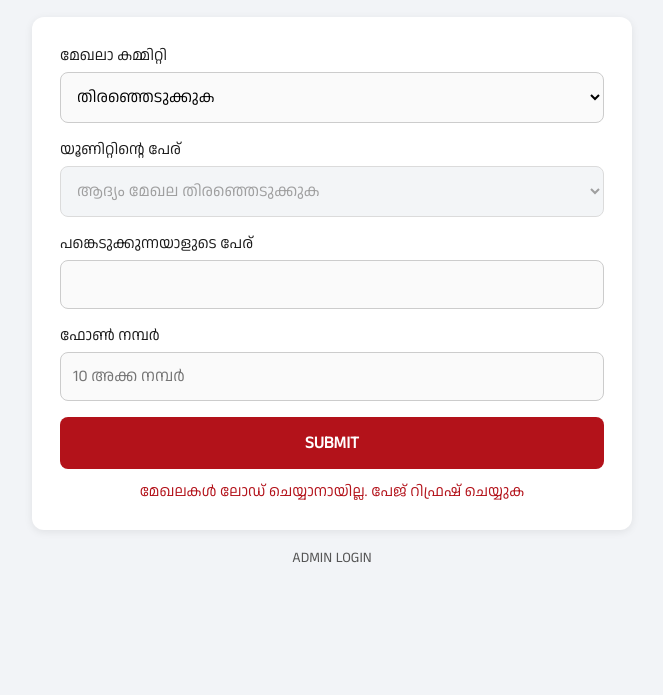
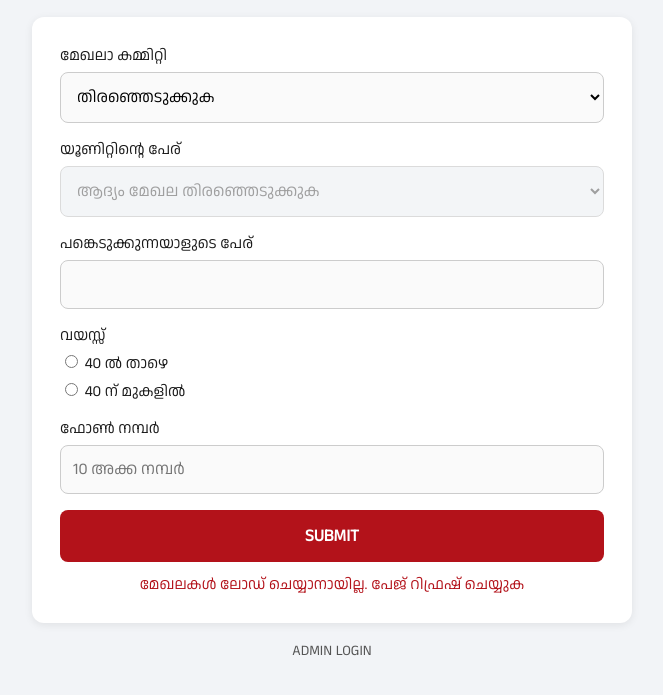
Before and after one commit to dyfivalancherybc/DYFI-KOOTHUPARAMB, a plain HTML site: page index.html in a window 1280 px wide. Shown: the part 79-774 px from the top of the page, without its empty margins (308-971 px from the left). Drawn offline with Linux system fonts and the light colour scheme; no server answers.

Commit message:
Update index.html

```diff
--- a/index.html
+++ b/index.html
@@ -35,6 +35,14 @@
       </div>
 
       <div class="field">
+        <label>വയസ്സ്</label>
+        <div class="radio-group">
+          <label class="radio"><input type="radio" name="age" value="below" required> 40 ൽ താഴെ</label>
+          <label class="radio"><input type="radio" name="age" value="above" required> 40 ന് മുകളിൽ</label>
+        </div>
+      </div>
+
+      <div class="field">
         <label for="phone">ഫോൺ നമ്പർ</label>
         <input type="tel" id="phone" inputmode="numeric" maxlength="10" pattern="[0-9]{10}" placeholder="10 അക്ക നമ്പർ" required>
       </div>
```
